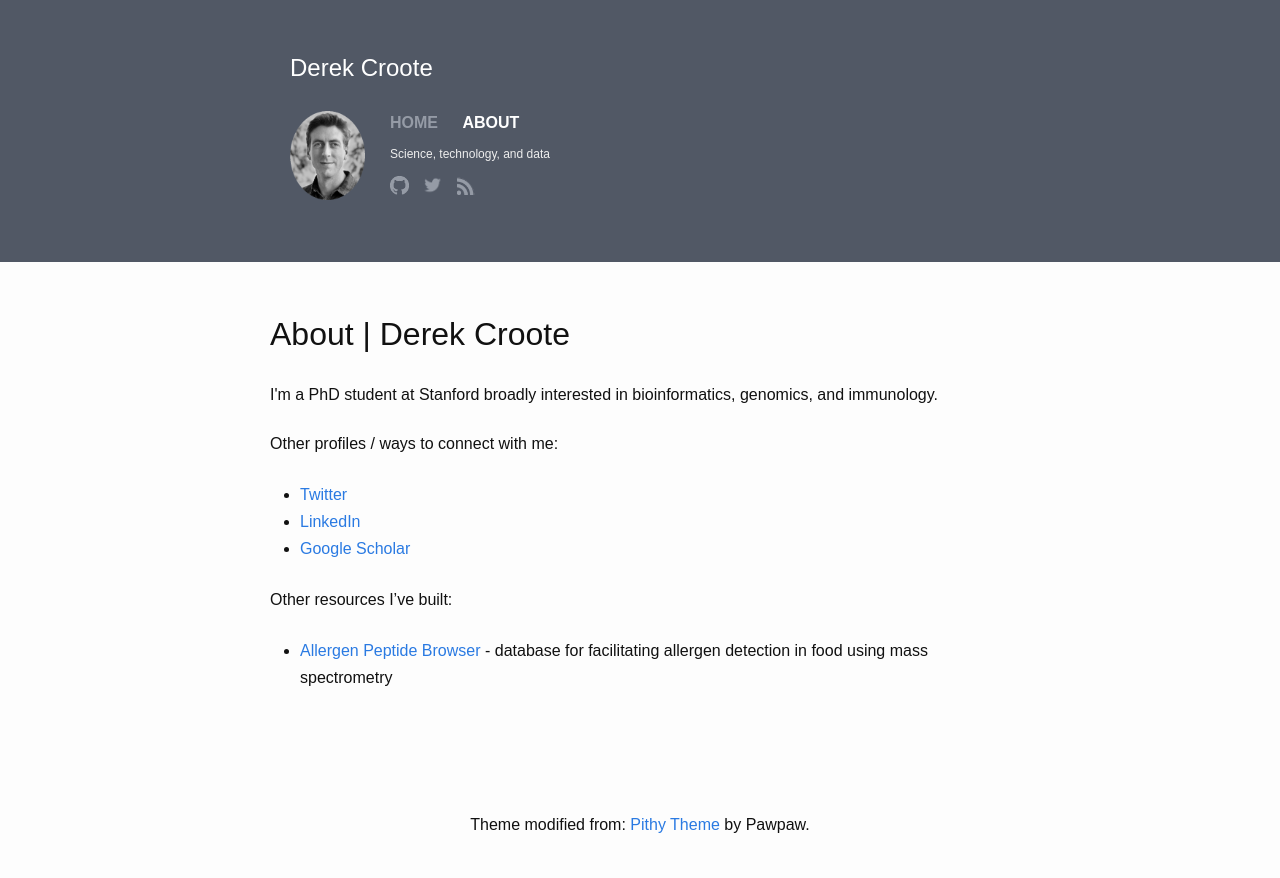
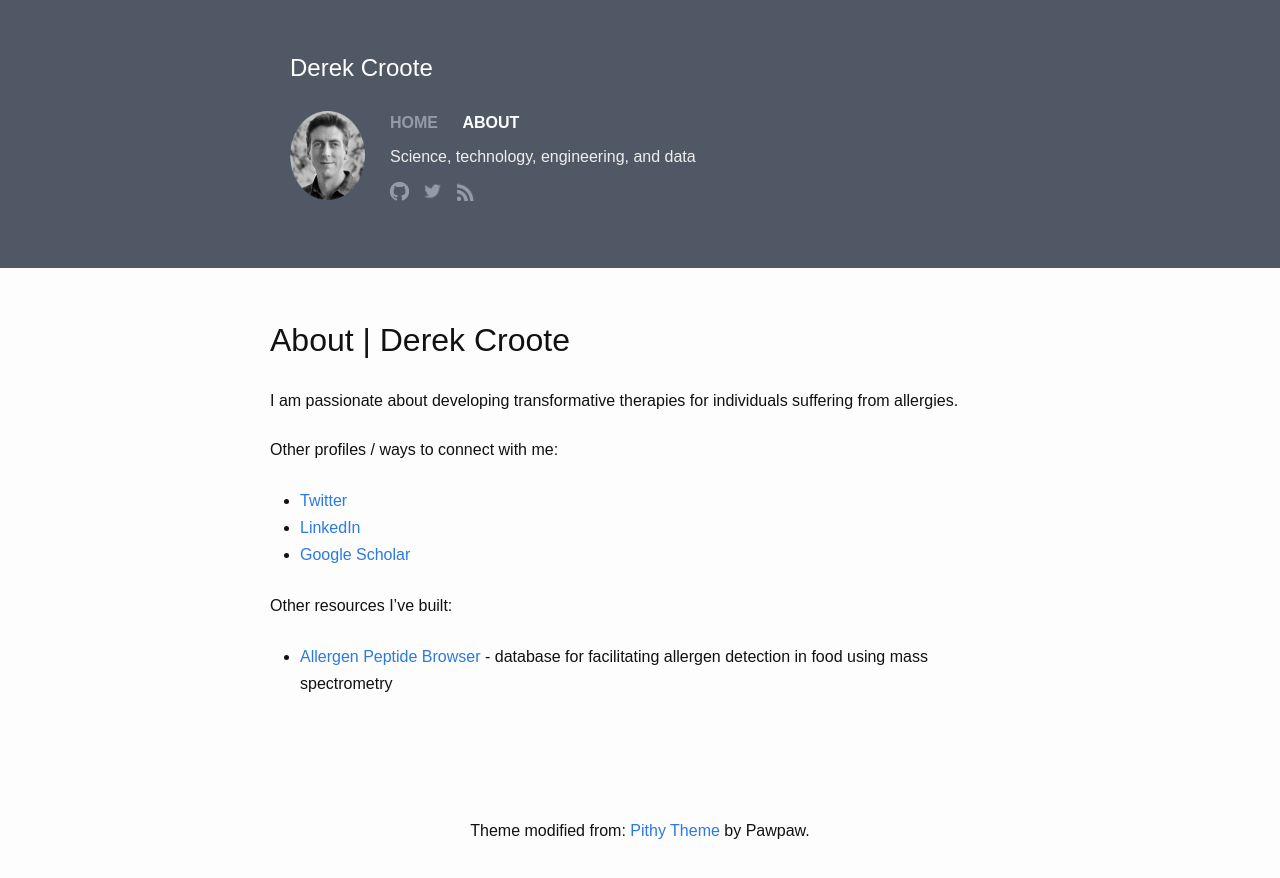
Before and after one commit to dcroote/dcroote.github.io, a Jekyll site: the page built from about.md, in a window 1280 px wide. Shown: the top 878 px of the page. Built offline with Jekyll 4.4.1, drawn with Linux system fonts in a browser that asks for light colours.

Commit message:
Add minor updates

```diff
--- a/_config.yml
+++ b/_config.yml
@@ -1,10 +1,10 @@
 # Site settings
 title: Blog | Derek Croote
-motto: Science, technology, and data
+motto: Science, technology, engineering, and data
 author: Derek Croote
 email: dcroote@gmail.com
-baseurl: "" # the subpath of your site, e.g. /blog/
-url: "https://dcroote.github.io" # the base hostname & protocol for your site
+baseurl: ""
+url: "https://dcroote.github.io"
 github_username:  dcroote
 twitter_username: DerekCroote
 description: Tutorials and thoughts on science, technology, and data from Derek Croote.
--- a/_sass/_layout.scss
+++ b/_sass/_layout.scss
@@ -91,7 +91,6 @@ li {
 
 .description {
     padding-top: 10px;
-    font-size: 12px;
     line-height: 1.5em;
     color: #EEE;
 }
--- a/about.md
+++ b/about.md
@@ -4,7 +4,7 @@ title: About | Derek Croote
 permalink: /about/
 ---
 
-<p>I'm a PhD student at Stanford broadly interested in bioinformatics, genomics, and immunology.</p>
+<p>I am passionate about developing transformative therapies for individuals suffering from allergies.</p>
 
 Other profiles / ways to connect with me:
 
```
Also changed, not shown: 2 other files.
